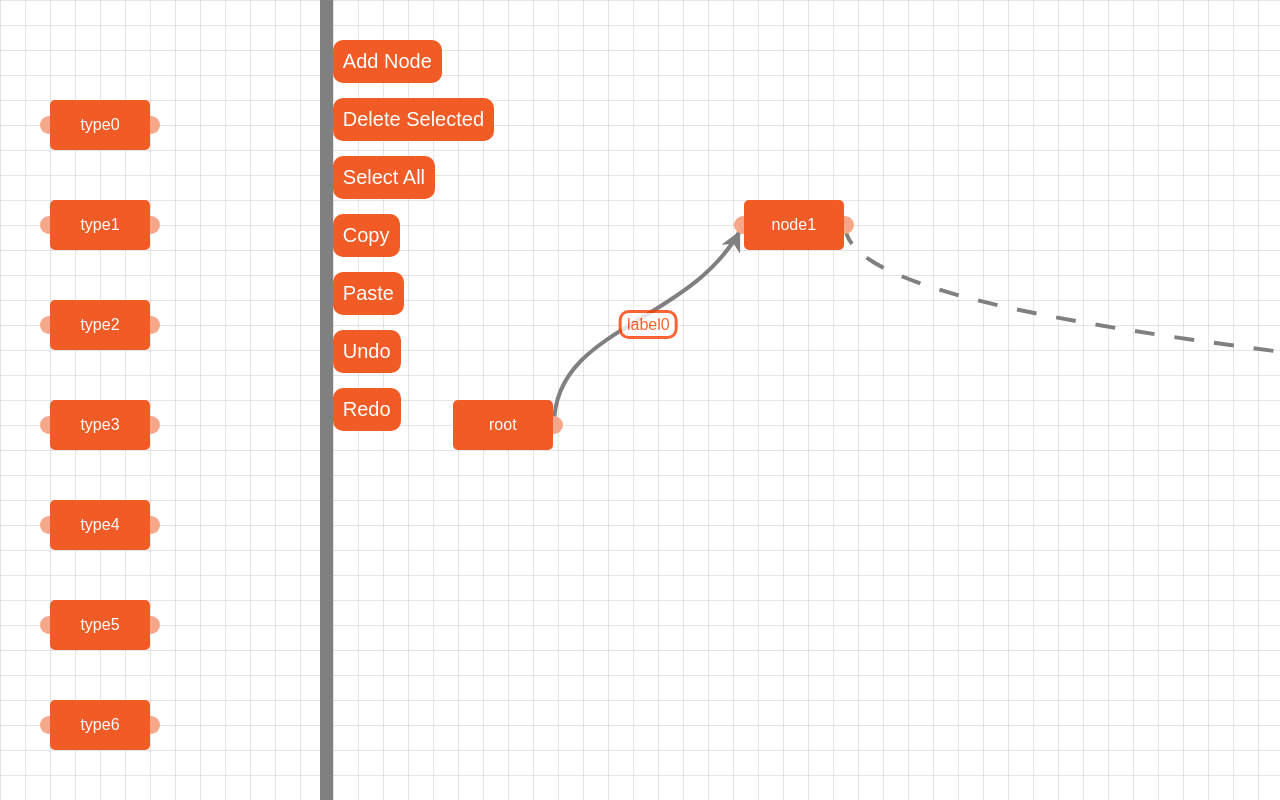
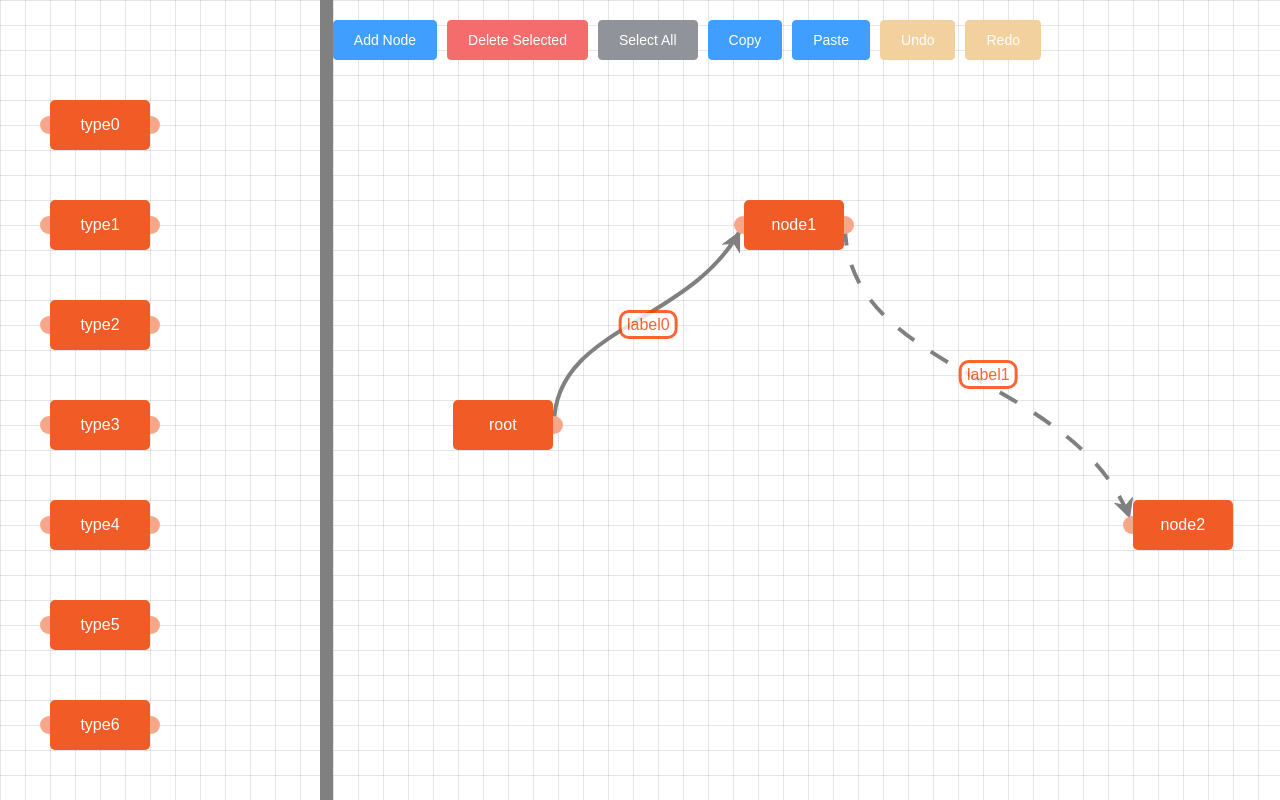
Before and after one commit to francecil/vue-flowchart, a Vue app: page / in a window 1280 px wide. Built offline with nearby package versions, Linux system fonts and the light colour scheme.

Commit message:
增加 hasUndo事件通知， 美化首页按钮

```diff
--- a/src/components/FcCanvas.vue
+++ b/src/components/FcCanvas.vue
@@ -239,6 +239,9 @@ export default {
         height: rectangleSelect.height + 'px',
         visibility: rectangleSelect.visibility
       }
+    },
+    historyCursor () {
+      return this.store.state.cursor
     }
   },
   watch: {
@@ -250,6 +253,13 @@ export default {
         if (!this.dropTargetId) {
           window.store = this.store
         }
+      }
+    },
+    historyCursor: {
+      immediate: true,
+      handler (val) {
+        this.$emit('has-undo', this.store.hasUndo())
+        this.$emit('has-redo', this.store.hasRedo())
       }
     }
   },
--- a/src/components/FcNode.vue
+++ b/src/components/FcNode.vue
@@ -209,36 +209,6 @@ export default {
 }
 </script>
 <style>
-.button-overlay {
-  position: absolute;
-  top: 40px;
-  z-index: 10;
-}
-
-.button-overlay button {
-  display: block;
-  padding: 10px;
-  margin-bottom: 15px;
-  border-radius: 10px;
-  border: none;
-  box-shadow: none;
-  color: #fff;
-  font-size: 20px;
-  background-color: #f15b26;
-}
-
-.button-overlay button:hover:not(:disabled) {
-  border: 4px solid #b03911;
-  border-radius: 5px;
-
-  margin: -4px;
-  margin-bottom: 11px;
-}
-
-.button-overlay button:disabled {
-  -webkit-filter: brightness(70%);
-  filter: brightness(70%);
-}
 
 .fc-node {
   z-index: 1;
--- a/src/pages/Index.vue
+++ b/src/pages/Index.vue
@@ -12,32 +12,45 @@
       style="background-color: gray;"/>
     <div class="fc-right-pane">
       <div class="button-overlay">
-        <button
+        <el-button
+          type="primary"
           title="Add a new node to then chart"
-          @click="addNewNode()">Add Node</button>
-        <button
-          ng-disabled="modelservice.nodes.getSelectedNodes().length == 0 && modelservice.edges.getSelectedEdges().length == 0"
+          @click="addNewNode()">Add Node
+        </el-button>
+        <el-button
+          type="danger"
           title="Delete selected nodes and connections"
           @click="deleteSelected">
           Delete Selected
-        </button>
-        <button @click="selectAll()">
+        </el-button>
+        <el-button
+          type="info"
+          @click="selectAll()">
           Select All
-        </button>
-        <button @click="handleCopy()">
+        </el-button>
+        <el-button
+          type="primary"
+          @click="handleCopy()">
           Copy
-        </button>
-        <button @click="handlePaste()">
+        </el-button>
+
+        <el-button
+          type="primary"
+          @click="handlePaste()">
           Paste
-        </button>
-        <button
+        </el-button>
+        <el-button
+          :disabled="!hasUndo"
+          type="warning"
           @click="handleUndo()">
           Undo
-        </button>
-        <button
+        </el-button>
+        <el-button
+          :disabled="!hasRedo"
+          type="warning"
           @click="handleRedo()">
           Redo
-        </button>
+        </el-button>
       </div>
       <fc-canvas
         ref="fcCanvas"
@@ -45,6 +58,8 @@
         :node-add-callback="nodeAddCallback"
         :edge-add-callback="edgeAddCallback"
         edge-style="curved"
+        @has-undo="handleHasUndo"
+        @has-redo="handleHasRedo"
       />
     </div>
   </div>
@@ -84,18 +99,13 @@ export default {
     }
     return {
       dropSourceModel: dropSourceModel,
-      model: null
+      model: null,
+      hasUndo: false,
+      hasRedo: false
     }
   },
   computed: {
-    hasUndo () {
-      let fcCanvas = this.$refs.fcCanvas
-      return fcCanvas && fcCanvas.store.hasUndo()
-    },
-    hasRedo () {
-      let fcCanvas = this.$refs.fcCanvas
-      return fcCanvas && fcCanvas.store.hasRedo()
-    }
+
   },
   mounted () {
     // 模拟数据获取
@@ -131,7 +141,7 @@ export default {
         }, {
           id: 3,
           name: 'node2',
-          x: 1800, // x-coordinate of the node relative to the canvas.
+          x: 800, // x-coordinate of the node relative to the canvas.
           y: 500,
           connectors: {
             [flowchartConstants.leftConnectorType]: {
@@ -205,6 +215,12 @@ export default {
     handleRedo () {
       let fcCanvas = this.$refs.fcCanvas
       fcCanvas.store.redo()
+    },
+    handleHasUndo (val) {
+      this.hasUndo = val
+    },
+    handleHasRedo (val) {
+      this.hasRedo = val
     }
   }
 }
@@ -230,5 +246,10 @@ body {
 .fc-left-pane {
   flex: 0.25;
 }
+.button-overlay {
+  position: absolute;
+  top: 20px;
+  z-index: 10;
+}
 
 </style>
--- a/src/service/store.js
+++ b/src/service/store.js
@@ -153,8 +153,8 @@ CanvasStore.prototype.mutations = {
     let snapshot = JSON.stringify(state.model)
     // 比如当前索引为3 进行新操作后 就需要把 snapshots 数组中索引>3的数据删掉
     state.snapshots.splice(state.cursor + 1, state.snapshots.length)
+    state.snapshots.push(snapshot)
     state.cursor++
-    state.snapshots.push(snapshot)
     while (state.snapshots.length > state.MAX_HISTORY) {
       state.snapshots.shift()
       state.cursor--
```
